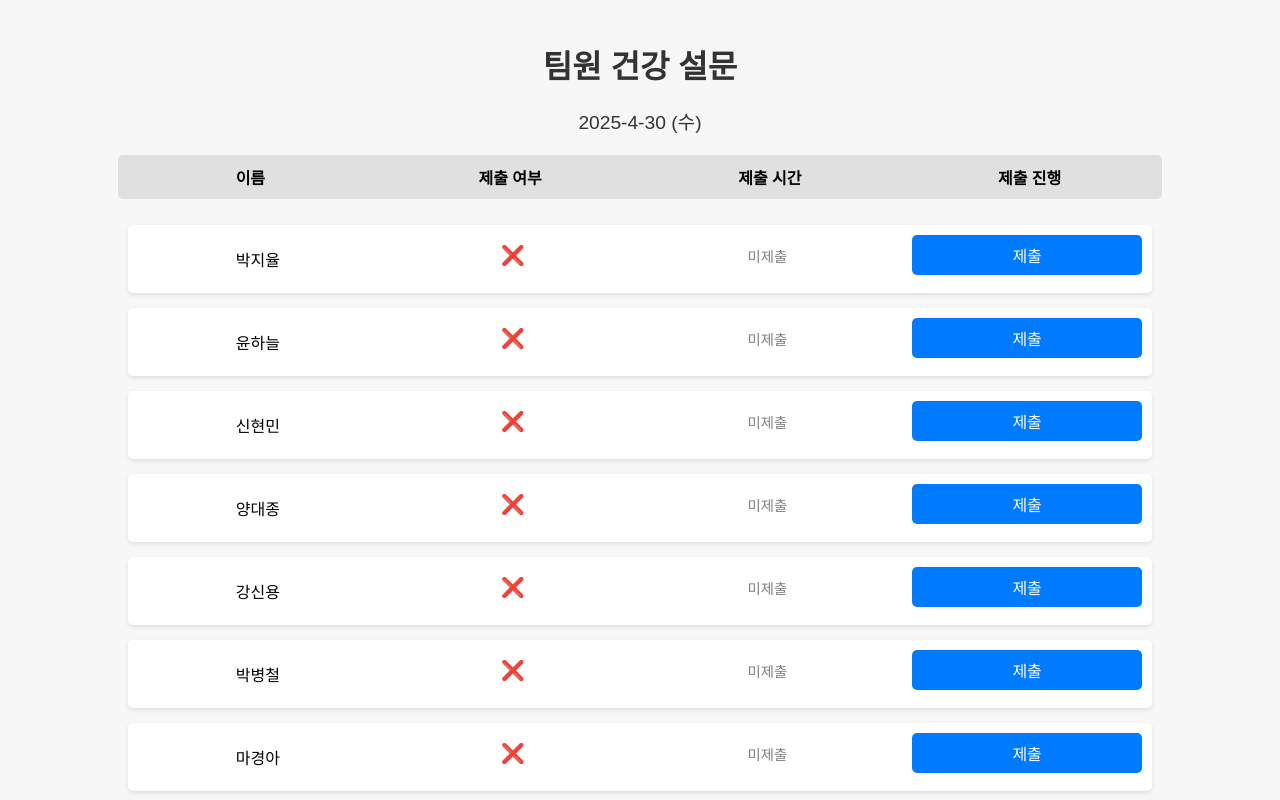
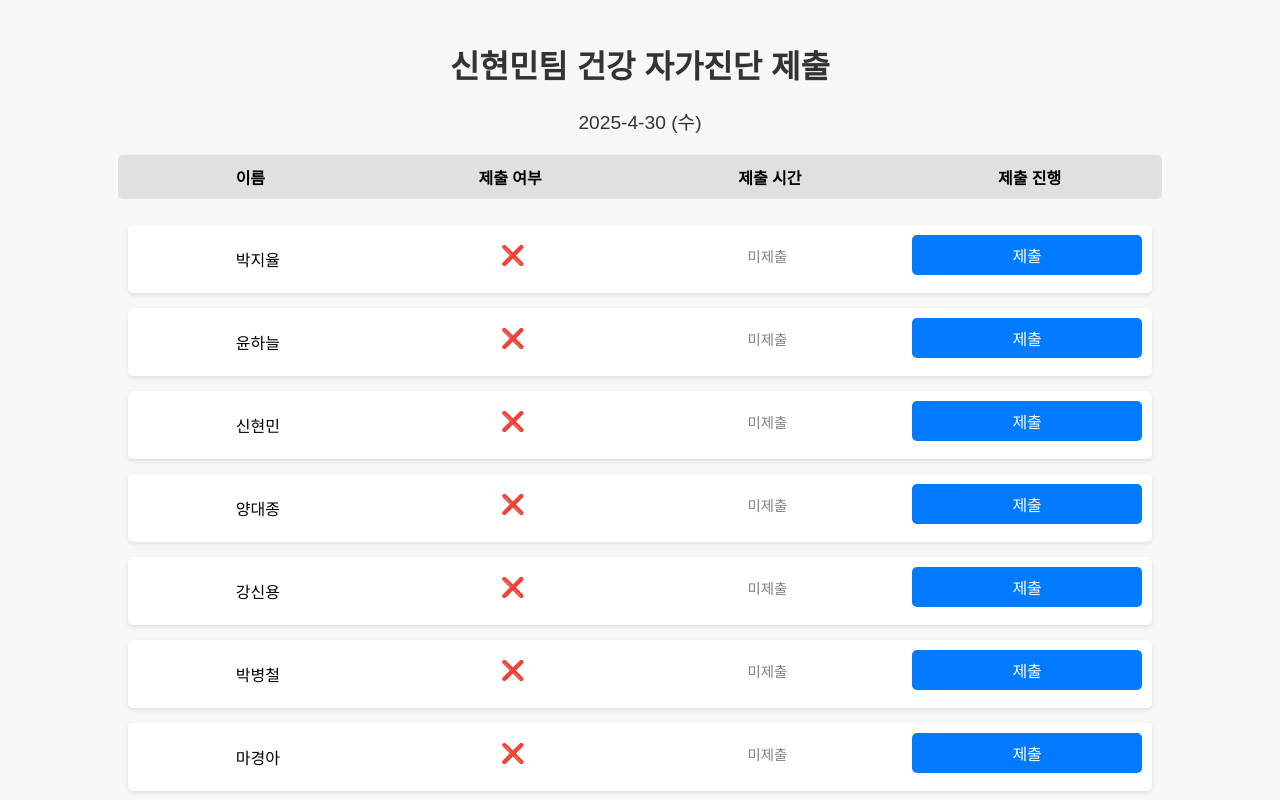
Before and after one commit to noblefrog96/team-health-survey, a website: page public/index.html in a window 1280 px wide. Shown: the top 800 px of the page. Drawn offline with Linux system fonts and the light colour scheme; no server answers.

Commit message:
Update index.html

```diff
--- a/public/index.html
+++ b/public/index.html
@@ -3,12 +3,12 @@
 <head>
   <meta charset="UTF-8">
   <meta name="viewport" content="width=device-width, initial-scale=1.0">
-  <title>팀원 건강 설문</title>
+  <title>신현민팀 건강 자가진단 제출</title>
   <link rel="stylesheet" href="style.css">
 </head>
 <body>
   <!-- 최상단 제목 -->
-  <h1 id="team-title">팀원 건강 설문</h1>
+  <h1 id="team-title">신현민팀 건강 자가진단 제출</h1>
 
   <!-- 날짜와 시간 표시 -->
   <div id="date-time"></div>
```
